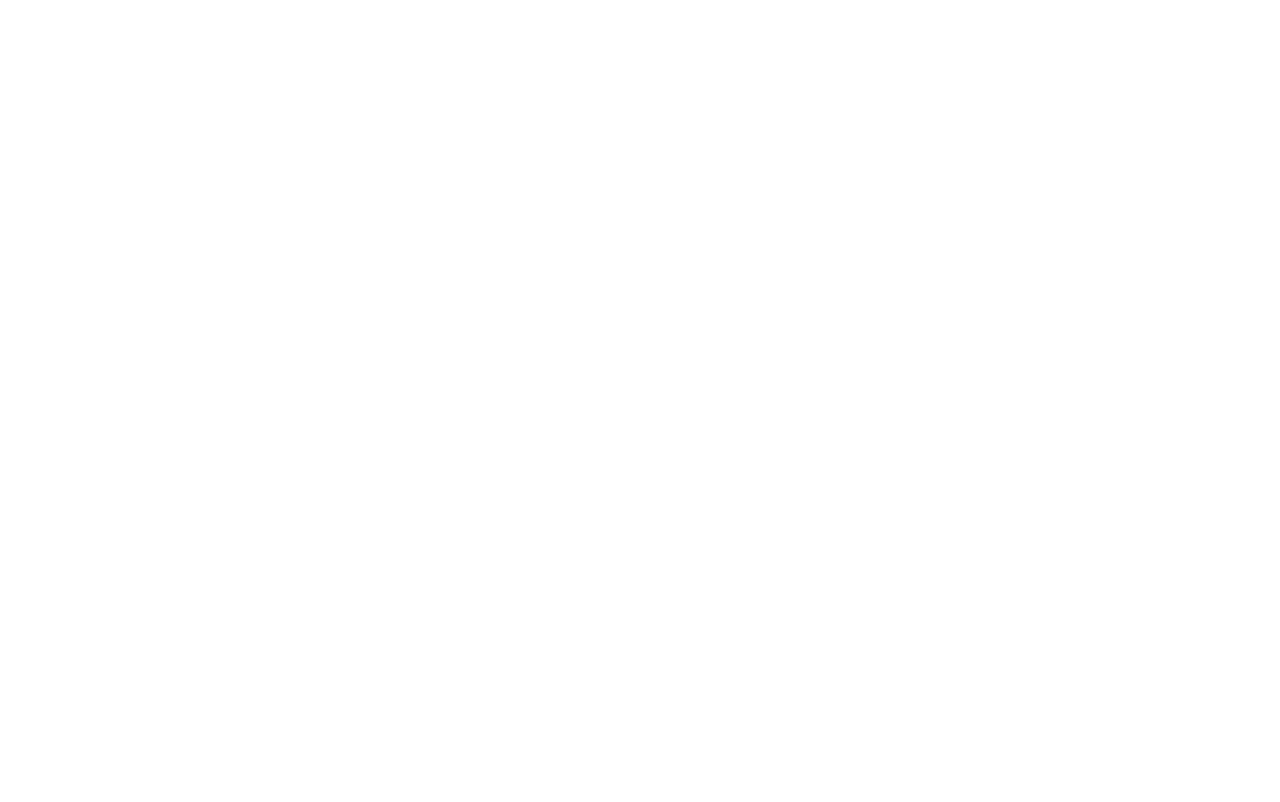
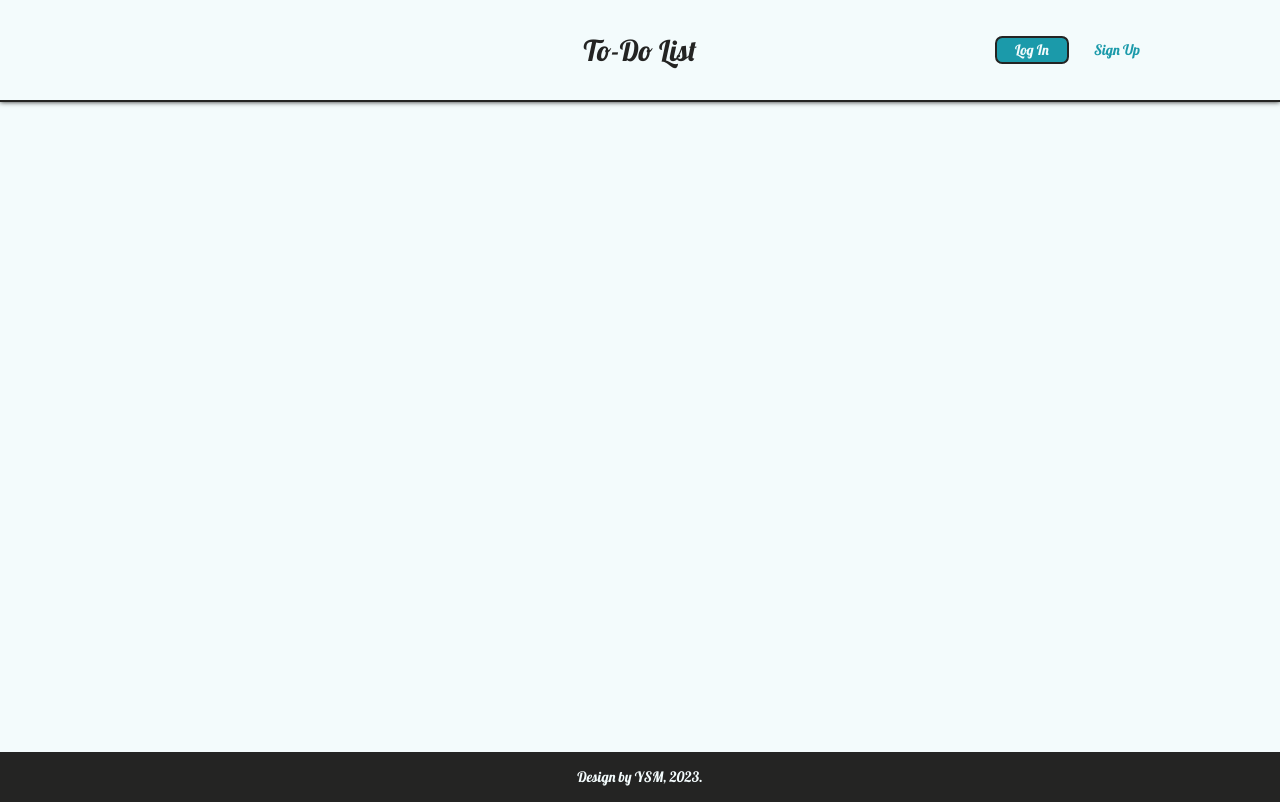
Before and after one commit to YSM-0/to-do-list, a website built with webpack: page dist/index.html in a window 1280 px wide. Built offline with nearby package versions, Linux system fonts and the light colour scheme.

Commit message:
Base site

```diff
--- a/dist/index.html
+++ b/dist/index.html
@@ -10,6 +10,21 @@
     <script src="main.js"></script>
 </head>
 <body>
-
+    <div class="page-container">
+        <header class="header">
+            <h1 class="logo">To-Do List</h1>
+            <div class="buttons-header">
+                <button type="button" class="button" id="log-in">Log In</button>
+                <button type="button" class="button" id="sign-up">Sign Up</button>
+            </div>
+        </header>
+        <div class="content">
+            <div class="side-bar"></div>
+            <div class="main-content"></div>
+        </div>
+        <footer class="footer">
+            <p class="dev-message">Design by YSM, 2023.</p>
+        </footer>
+    </div>
 </body>
 </html>
--- a/dist/main.js
+++ /dev/null
@@ -1 +0,0 @@
-console.log("yo");
--- a/dist/style.css
+++ b/dist/style.css
@@ -0,0 +1,75 @@
+@import url('https://fonts.googleapis.com/css2?family=Lobster&display=swap');
+
+:root {
+    font-family: Lobster, system-ui, -apple-system, BlinkMacSystemFont, 'Segoe UI', Roboto, Oxygen, Ubuntu, Cantarell, 'Open Sans', 'Helvetica Neue', sans-serif;
+    --primary: #1B9AAA;
+    --gray: #333533;
+    --black: #242423;
+    --white: #f3fbfc;
+    font-size: calc(1vw + 1rem);
+}
+
+.page-container {
+    background-color: var(--white);
+}
+
+.header {
+    height: 100px;
+    display: flex;
+    display: flex;
+    justify-content: center;
+    align-items: center;
+    color: var(--black);
+    border-bottom: 2px solid var(--black);
+    box-shadow: 0px 0px 5px 0px var(--black);
+}
+
+.buttons-header {
+    position: absolute;
+    right: 0;
+    margin-right: 10vw;
+    font-size: 0.5rem;
+}
+
+#sign-up {
+    all: unset;
+    padding: 5px;
+    color: var(--primary);
+    width: 60px;
+    text-align: center;
+    margin-left: 10px;
+}
+
+#sign-up:hover {
+    color: var(--black);
+}
+
+#log-in {
+    all: unset;
+    border: 2px solid var(--black);
+    border-radius: 0.25rem;
+    padding: 5px;
+    background-color: var(--primary);
+    color: var(--white);
+    width: 60px;
+    text-align: center;
+}
+
+#log-in:hover {
+    background-color: var(--white);
+    color: var(--black);
+}
+
+.footer {
+    height: 50px;
+    display: flex;
+    justify-content: center;
+    align-items: center;
+    background-color: var(--black);
+    color: var(--white);
+    font-size: 0.5rem;
+}
+
+.content {
+    height: calc(100vh - 150px);
+}
```
